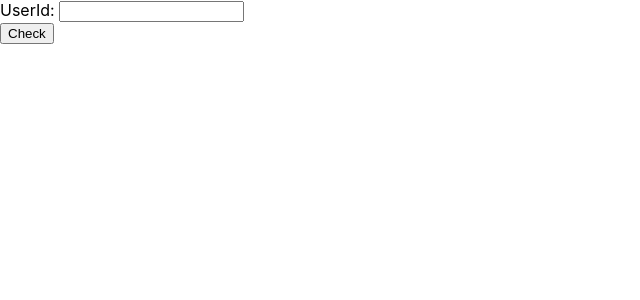
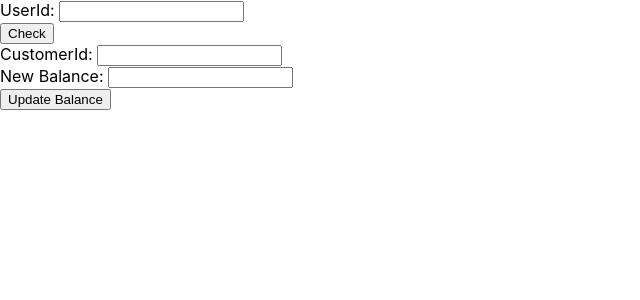
Before and after one commit to jatint17/userms_clientside, a React (Create React App) app: page / in a window 1280 px wide. Shown: the top 300 px of the page, without its empty margins (0-640 px from the left). Built offline with nearby package versions, Linux system fonts and the light colour scheme.

Commit message:
Component findById and updateBalance with useState and validations creat

```diff
--- a/src/App.js
+++ b/src/App.js
@@ -1,5 +1,6 @@
 import './App.css';
 import FindById from './component/FindById';
+import UpdataBalance from './component/UpdataBalance';
 
 
 function App() {
@@ -8,7 +9,8 @@ function App() {
 
   return (
     <div>
-      <FindById/>
+      <FindById />
+      <UpdataBalance />
     </div>
   );
 }
--- a/src/component/FindById.js
+++ b/src/component/FindById.js
@@ -36,7 +36,7 @@ export default function FindById() {
 
     let validateId = (userId) => {
         if (userId < 0) {
-            return validationMessage.userIdValidation;
+            return validationMessage.idValidation;
         }
         return undefined;
     }
--- /dev/null
+++ b/src/component/UpdataBalance.js
@@ -0,0 +1,69 @@
+import React, { useState } from "react";
+import validationMessage from "../validationMessage";
+
+export default function UpdataBalance() {
+
+    let initialState = {
+        customerId: undefined, newBalance: undefined,
+        errorMessage: undefined, validations: { customerId: undefined, newBalance: undefined }
+    };
+
+    let [currentState, setNewState] = useState(initialState);
+
+    let customerIdRef = React.createRef();
+    let newBalanceRef = React.createRef();
+
+    let setFieldVal = (ref) => {
+        let field = ref.current;
+        let fieldName = field.name;
+        let fieldVal = field.value;
+
+        let validationMessage;
+        if (ref === customerIdRef) {
+            validationMessage = validateId(fieldVal);
+        }
+
+        let validationState = { ...currentState.validations, [fieldName]: validationMessage };
+
+        let newState = {
+            ...currentState, [fieldName]: fieldVal,
+            errorMessage: undefined, validations: validationState
+        };
+        setNewState(newState);
+    }
+
+    let validateId = (customerId) => {
+        if (customerId < 0) {
+            return validationMessage.idValidation;
+        }
+        return undefined;
+    }
+
+    return (
+        <div>
+            <div>
+                <form>
+                    <div>
+                        <label>CustomerId: </label>
+                        <input type="number" ref={customerIdRef} name="customerId" onChange={() => setFieldVal(customerIdRef)} /><br />
+                    </div>
+                    <div>
+                        <label>New Balance: </label>
+                        <input type="number" ref={newBalanceRef} name="newBalance" onChange={() => setFieldVal(newBalanceRef)} /><br />
+                    </div>
+                    <button>Update Balance</button>
+                </form>
+
+                {currentState.validations ? (
+                    <div>
+                        {currentState.validations.customerId}
+                    </div>
+                ) : ''}
+
+
+
+            </div>
+        </div>
+    );
+
+}
--- a/src/validationMessage.js
+++ b/src/validationMessage.js
@@ -1,5 +1,5 @@
 const validationMessage = {
-    userIdValidation: "Id cannot be negative"
+    idValidation: "Id cannot be negative"
 };
 
 export default validationMessage;
```
Also changed, not shown: src/service/CustomerService.js (deleted, +0 -27 lines).
